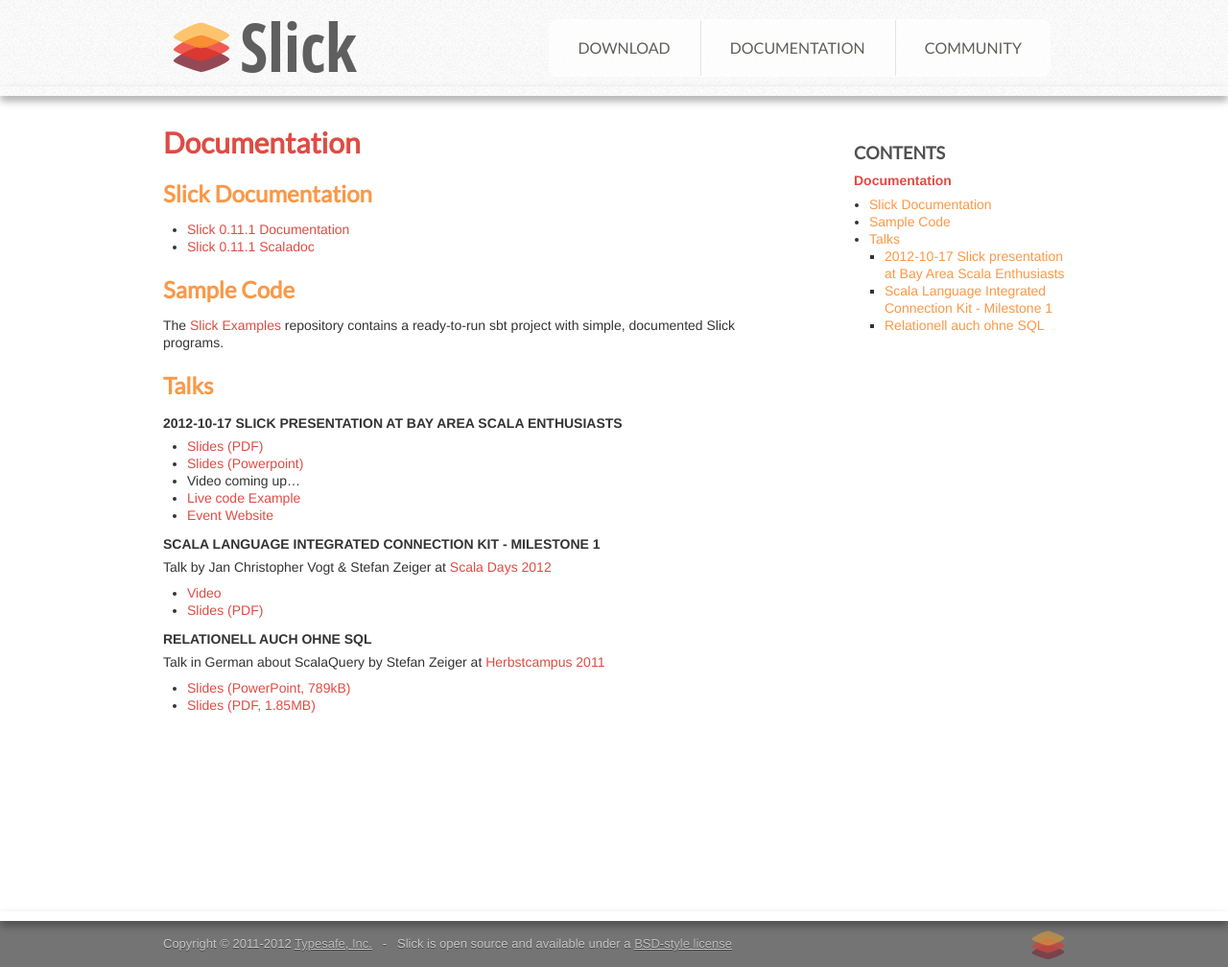
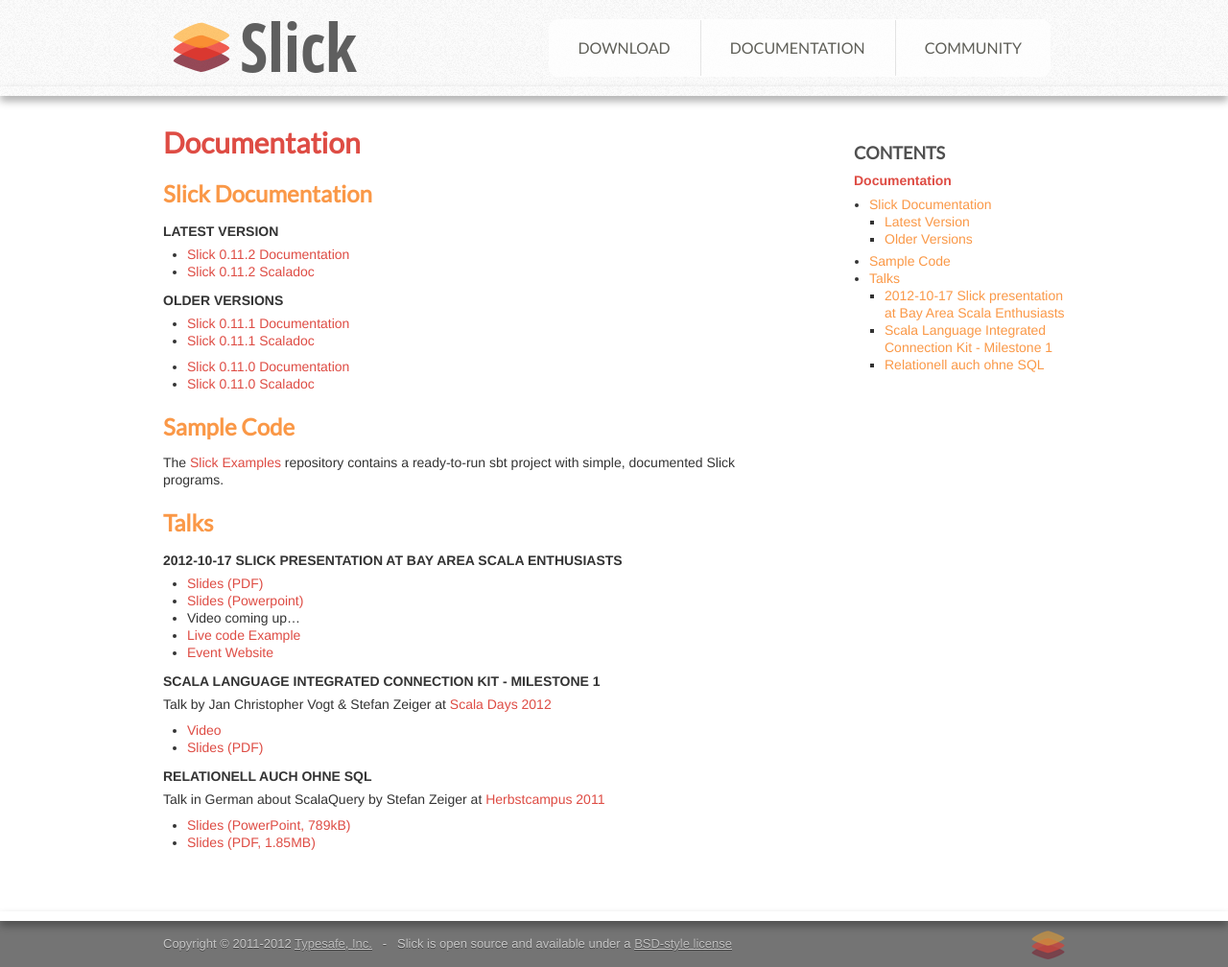
Before and after one commit to slick/slick.github.com, a Jekyll site: the page built from docs/index.md, in a window 1280 px wide. Shown: the whole page at 96% size. Built offline with Jekyll 4.4.1, drawn with Linux system fonts in a browser that asks for light colours.

Commit message:
added links to old docs

```diff
--- a/docs/index.md
+++ b/docs/index.md
@@ -5,8 +5,16 @@
 
 ## Slick Documentation
 
+#### Latest Version
+* [Slick 0.11.2 Documentation](/doc/0.11.2/)
+* [Slick 0.11.2 Scaladoc](/doc/0.11.2/api/)
+
+#### Older Versions
 * [Slick 0.11.1 Documentation](/doc/0.11.1/)
 * [Slick 0.11.1 Scaladoc](/doc/0.11.1/api/)
+
+* [Slick 0.11.0 Documentation](/doc/0.11.0/)
+* [Slick 0.11.0 Scaladoc](/doc/0.11.0/api/)
 
 ## Sample Code
 
```
